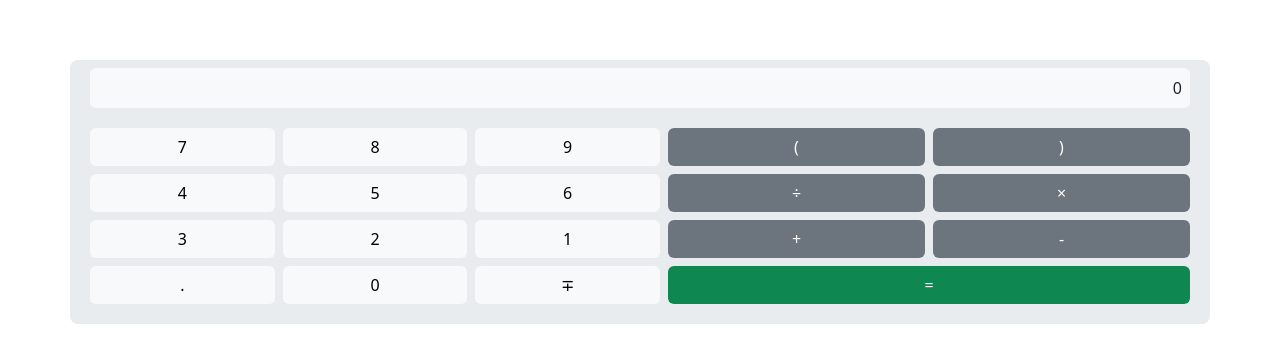
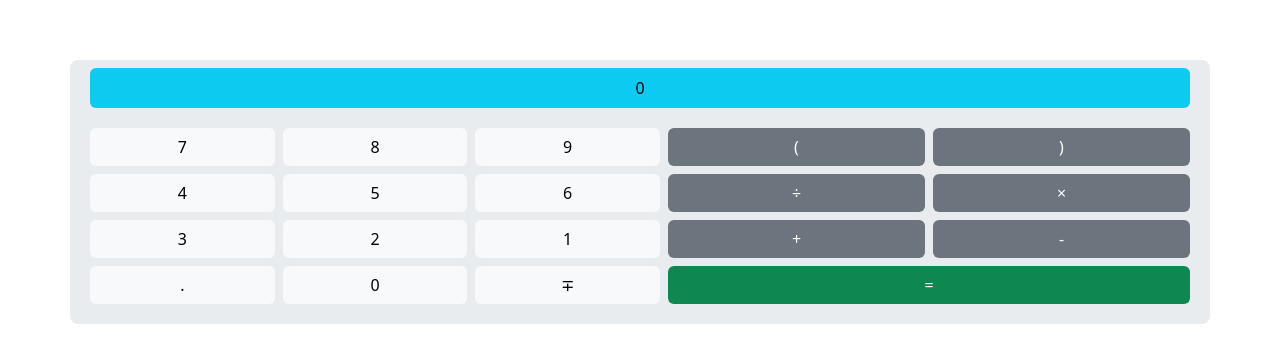
Before and after one commit to kenedyolisi/calculator_pwa, a React (Vite) app: page / in a window 1280 px wide. Shown: the part 208-570 px from the top of the page. Built offline with nearby package versions, Linux system fonts and the light colour scheme.

Commit message:
feat: update `App` component
Update display area.

```diff
--- a/src/components/app.tsx
+++ b/src/components/app.tsx
@@ -6,10 +6,10 @@ export function App() {
   return (
     <main>
       <Container className="app text-center bg-body-secondary rounded-3">
-        <Row></Row>
-        <Row className="justify-content-end bg-body-tertiary m-2 p-2 rounded-2">
-          0
-        </Row>
+        <div className="display text-bg-info m-2 p-2 rounded-2">
+          <div className="display-input"></div>
+          <div className="display-result">0</div>
+        </div>
         <div className="m-2 p-2">
           <Row className="">
             <DigitButton value={7} />
```
